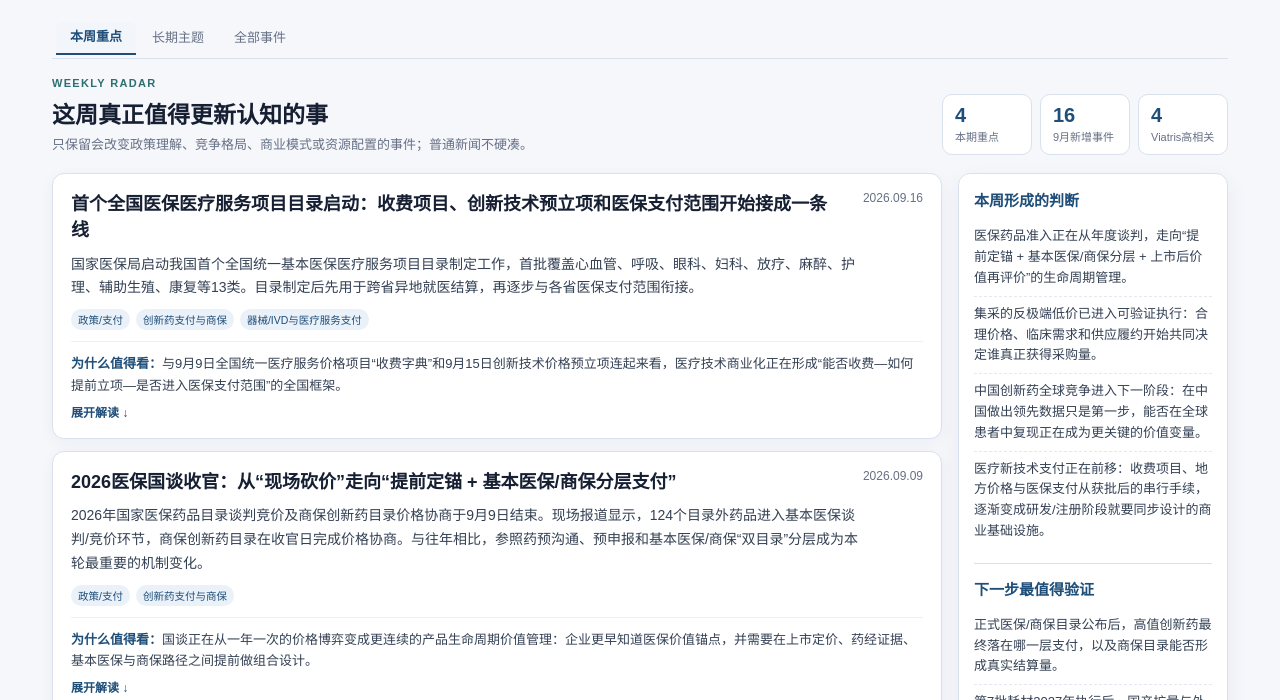
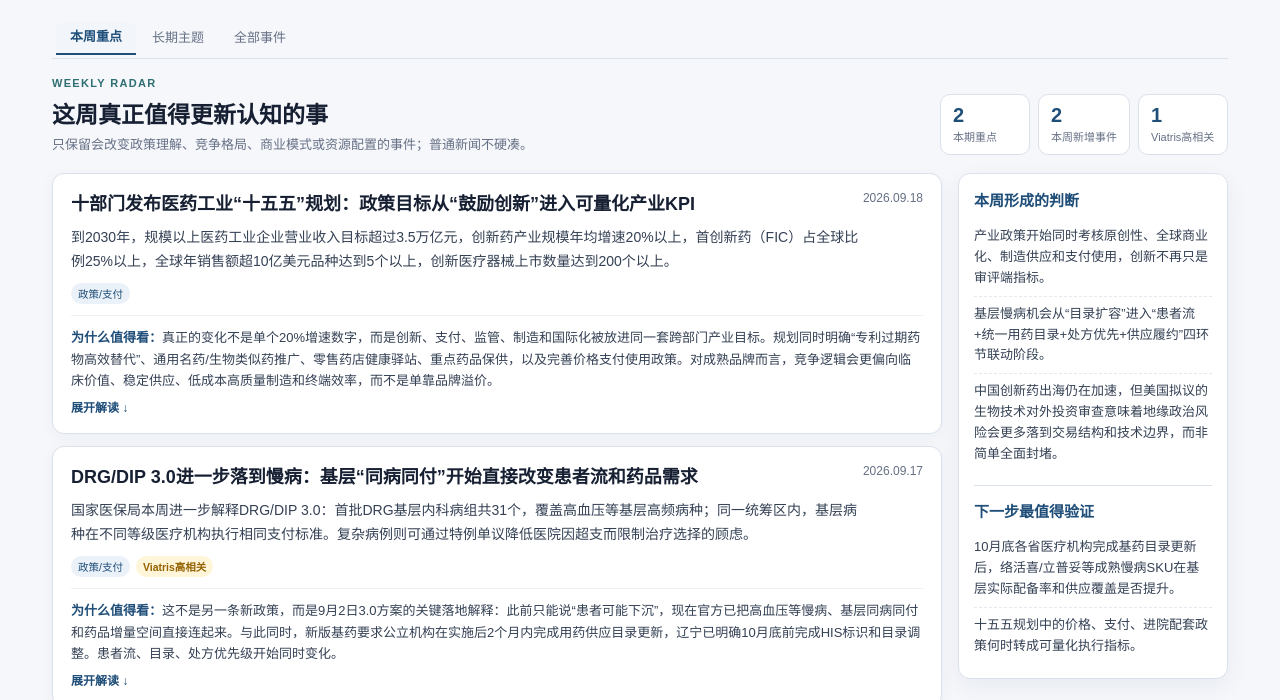
Before and after one commit to ArielWang0704/pharma-news, a plain HTML site: page index.html in a window 1280 px wide. Shown: the part 100-800 px from the top of the page. Drawn offline with Linux system fonts and the light colour scheme.

Commit message:
Load Sep 21 weekly radar overlay

```diff
--- a/index.html
+++ b/index.html
@@ -82,7 +82,8 @@
     </main>
   </div>
 
-  <script src="v30-app.js?v=20260921-1"></script>
+  <script src="v31-weekly-overlay.js?v=20260921-2"></script>
+  <script src="v30-app.js?v=20260916-1"></script>
   <script>
     window.__RadarNativeMutationObserver = window.MutationObserver;
     window.MutationObserver = class RadarNoopObserver {
```
